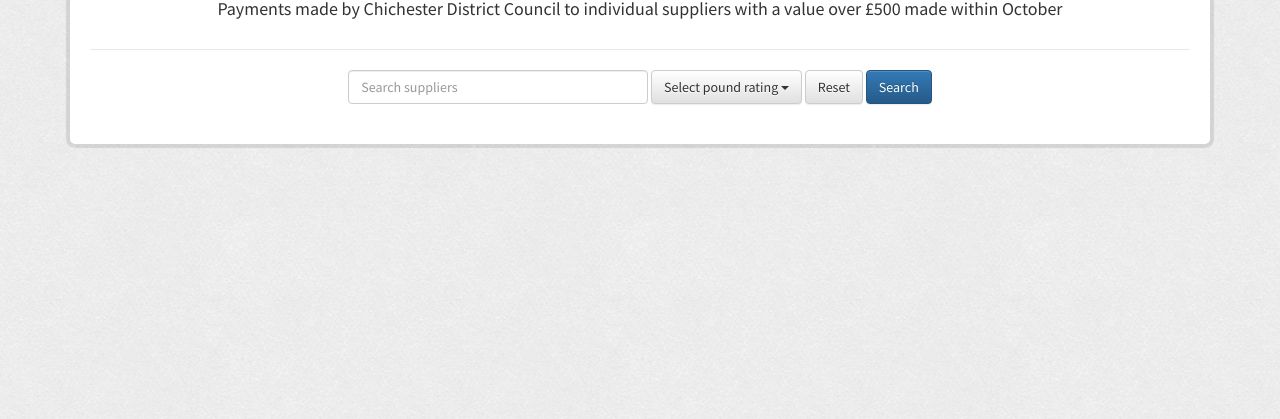
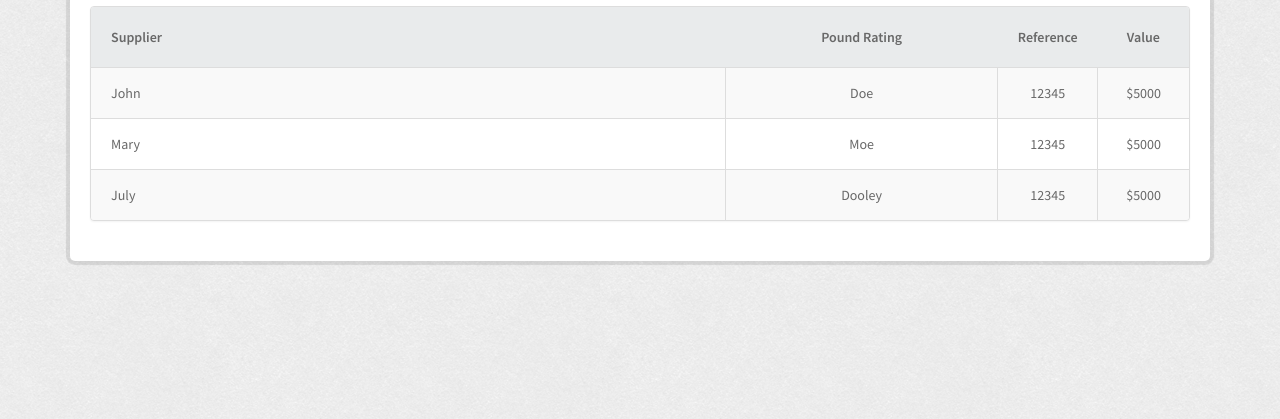
Before and after one commit to Gaspard89/tsh, a website: page index.html in a window 1280 px wide. Shown: the part 381-800 px from the top of the page. Drawn offline with nearby package versions, Linux system fonts and the light colour scheme.

Commit message:
table styles

```diff
--- a/index.html
+++ b/index.html
@@ -60,11 +60,45 @@
             <button type="submit" class="btn btn-primary">Search</button>
           </form>
         </div>
+        <div class="listing-content">
+          <div class="panel panel-default">
+            <table class="table table-striped table-bordered">
+              <thead>
+                <tr>
+                  <th class="col-md-7">Supplier</th>
+                  <th class="col-md-3">Pound Rating</th>
+                  <th class="col-md-1">Reference</th>
+                  <th class="col-md-1">Value</th>
+                </tr>
+              </thead>
+              <tbody>
+                <tr>
+                  <td>John</td>
+                  <td>Doe</td>
+                  <td>12345</td>
+                  <td>$5000</td>
+                </tr>
+                <tr>
+                  <td>Mary</td>
+                  <td>Moe</td>
+                  <td>12345</td>
+                  <td>$5000</td>
+                </tr>
+                <tr>
+                  <td>July</td>
+                  <td>Dooley</td>
+                  <td>12345</td>
+                  <td>$5000</td>
+                </tr>
+              </tbody>
+            </table>
+          </div>
+        </div>
       </div>
     </div>
   </div>
 
-<!-- scripts -->
+
 
 </body>
 </html>
--- a/scss/style.scss
+++ b/scss/style.scss
@@ -26,10 +26,10 @@
     border-radius: 5px;
     box-shadow: 0px 0px 1px 4px rgba(0,0,0,0.1);
     .listing-header {
-      border-bottom: 1px solid #e8e8e8;
+      border-bottom: 1px solid $gray;
       padding-bottom: 20px;
       .header {
-        color: #2f8fbb;
+        color: $blue;
         font-size: 50px;
         font-weight: 300;
       }
@@ -40,5 +40,28 @@
         min-width: 300px;
       }
     }
+    .listing-content {
+      table {
+        border-radius: 5px;
+        th {
+          border: none;
+          background-color: $light-gray;
+          padding: 20px;
+          color: $dark-gray;
+          &:nth-last-child(-n+3) {
+            text-align: center;
+          }
+        }
+        tbody {
+          color: $dark-gray;
+          td {
+            padding: 15px 20px;
+            &:first-child {
+              text-align: left;
+            }
+          }
+        }
+      }
+    }
   }
 }
--- a/scss/variables.scss
+++ b/scss/variables.scss
@@ -3,3 +3,7 @@
 *********************/
 
 $font-stack: 'Source Sans Pro', sans-serif;
+$gray: #e8e8e8;
+$dark-gray: #686868;
+$light-gray: #e9ebec;
+$blue: #2f8fbb;
```
Also changed, not shown: css/style.css.
